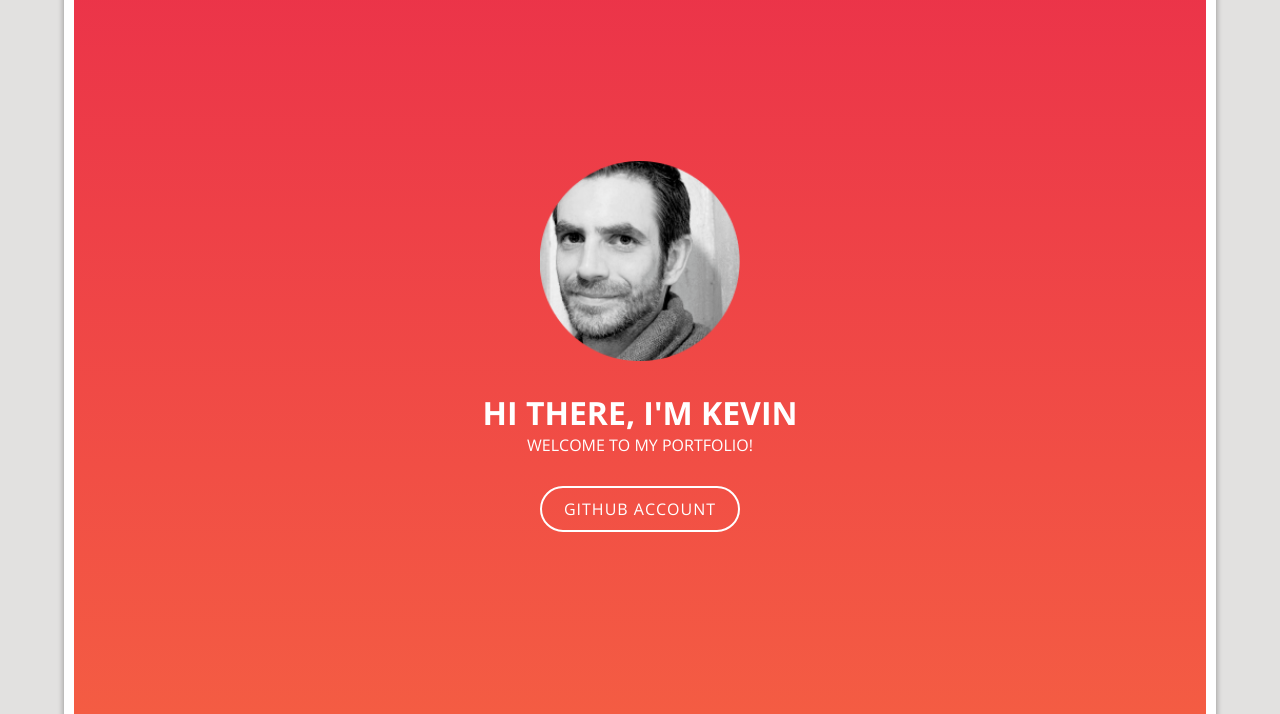
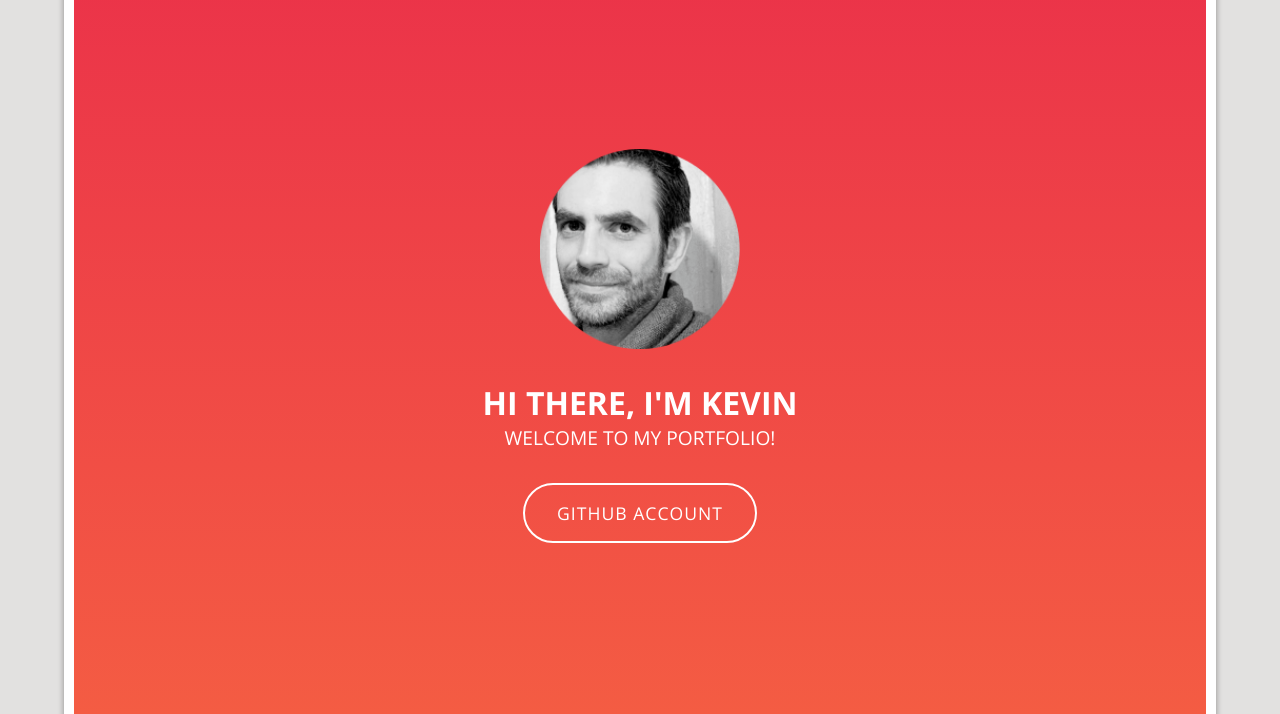
Before and after one commit to kevinikos/portfolio, a plain HTML site: page index.html in a window 1280 px wide. Shown: the part 86-800 px from the top of the page. Drawn offline with nearby package versions, Linux system fonts and the light colour scheme.

Commit message:
Change font size/unit of introduction button

```diff
--- a/css/style.css
+++ b/css/style.css
@@ -173,7 +173,7 @@ header {
 }
 
 .introduction > * {
-  margin: 15px 0;
+  margin: 1rem 0;
 }
 
 .avatar {
@@ -194,10 +194,14 @@ header {
   font-size: 2rem;
 }
 
+.content p {
+  font-size: 1.2rem;
+}
+
 .introduction button {
-  font-size: 1rem;
-  width: 200px;
-  padding: 10px 20px;
+  font-size: 1.1rem;
+  width: 100%;
+  padding: 1rem 2rem;
   letter-spacing: 1px;
   text-transform: uppercase;
   background: transparent;
```
